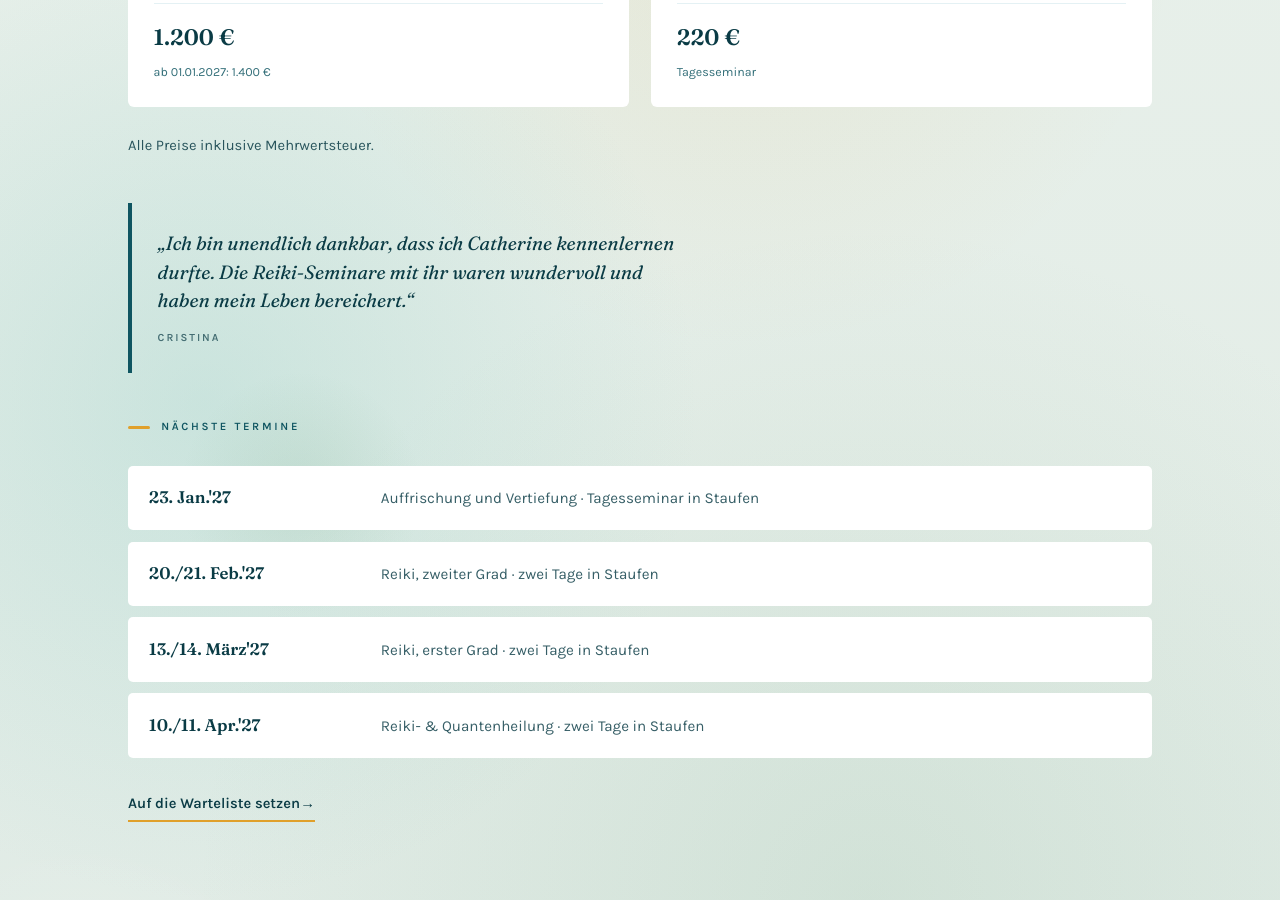
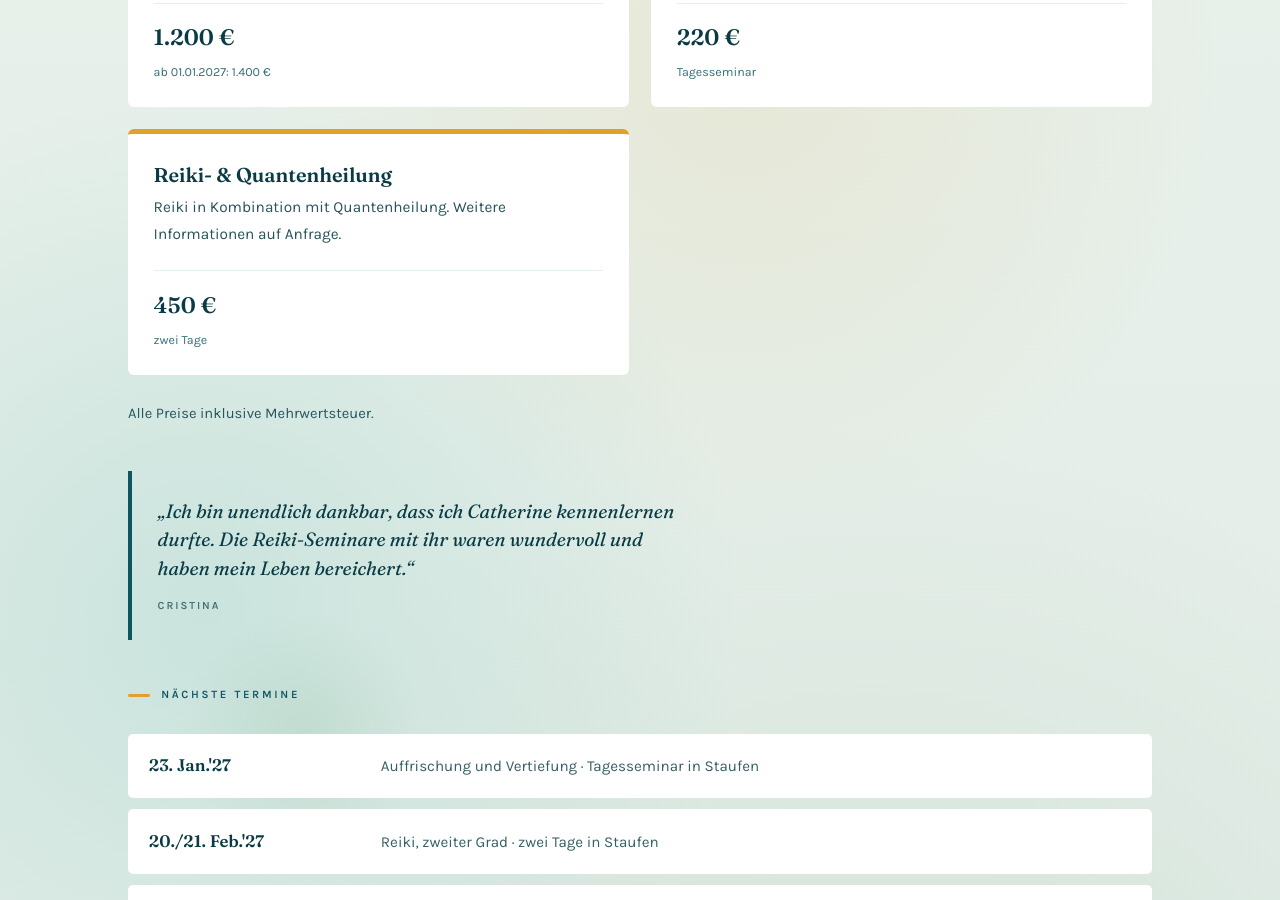
Before and after one commit to catherine1967/website, a plain HTML site: page index.html in a window 1280 px wide. Shown: the part 10816-11716 px from the top of the page. Drawn offline with Linux system fonts and the light colour scheme.

Commit message:
Add Reiki- & Quantenheilung seminar card
Co-Authored-By: Claude Opus 5.5 <noreply@anthropic.com>

```diff
--- a/index.html
+++ b/index.html
@@ -1230,6 +1230,14 @@ section#newsletter .brief{
           Nachmittags werden die Techniken der ersten beiden Reiki Grade wiederholt und vertieft.
         </p>
         <div class="preis">220 €<small>Tagesseminar</small></div>
+      </article>
+
+      <article class="karte karte-ferne">
+        <h3>Reiki- &amp; Quantenheilung</h3>
+        <p>
+          Reiki in Kombination mit Quantenheilung. Weitere Informationen auf Anfrage.
+        </p>
+        <div class="preis">450 €<small>zwei Tage</small></div>
       </article>
     </div>
 
```
